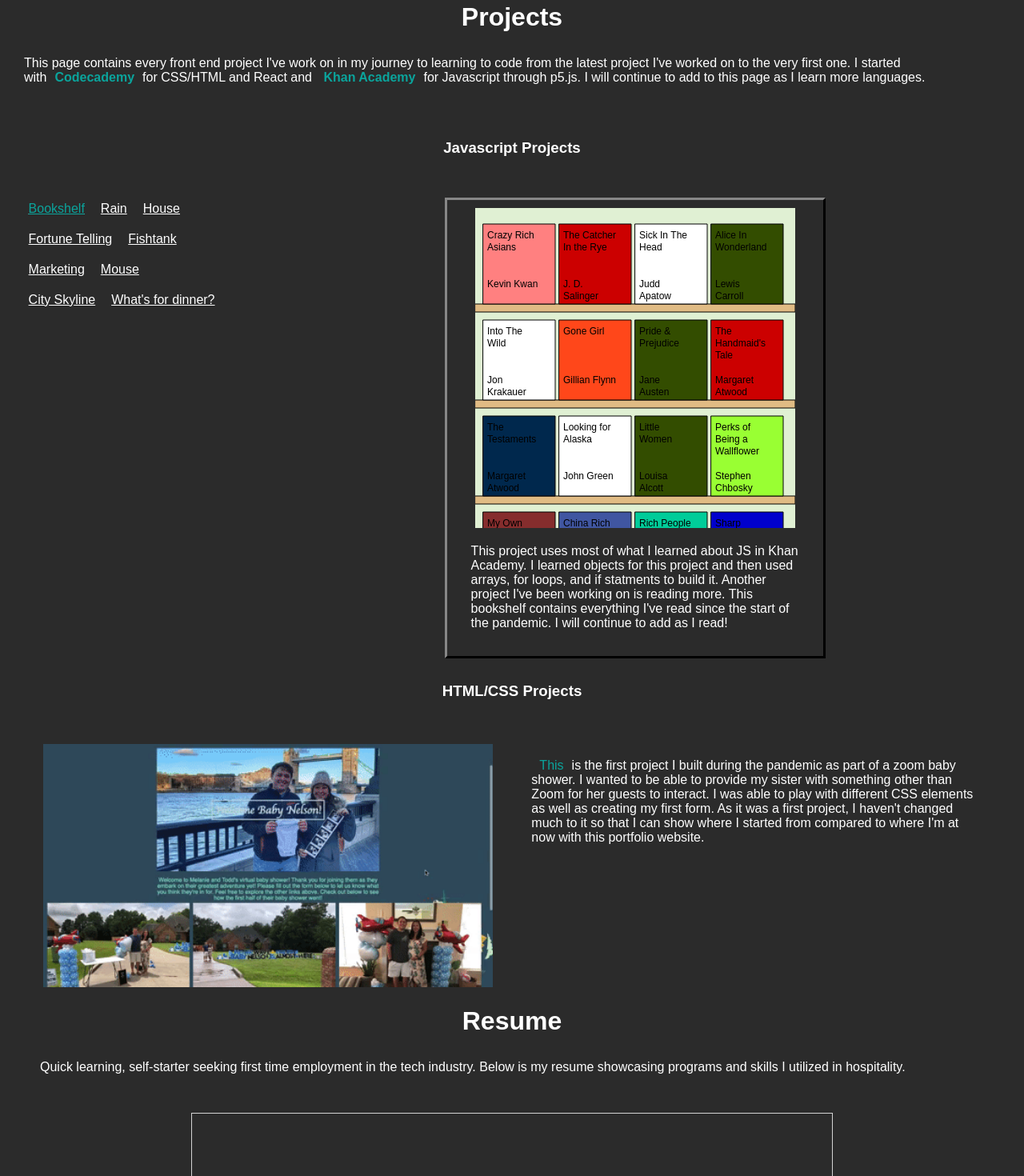
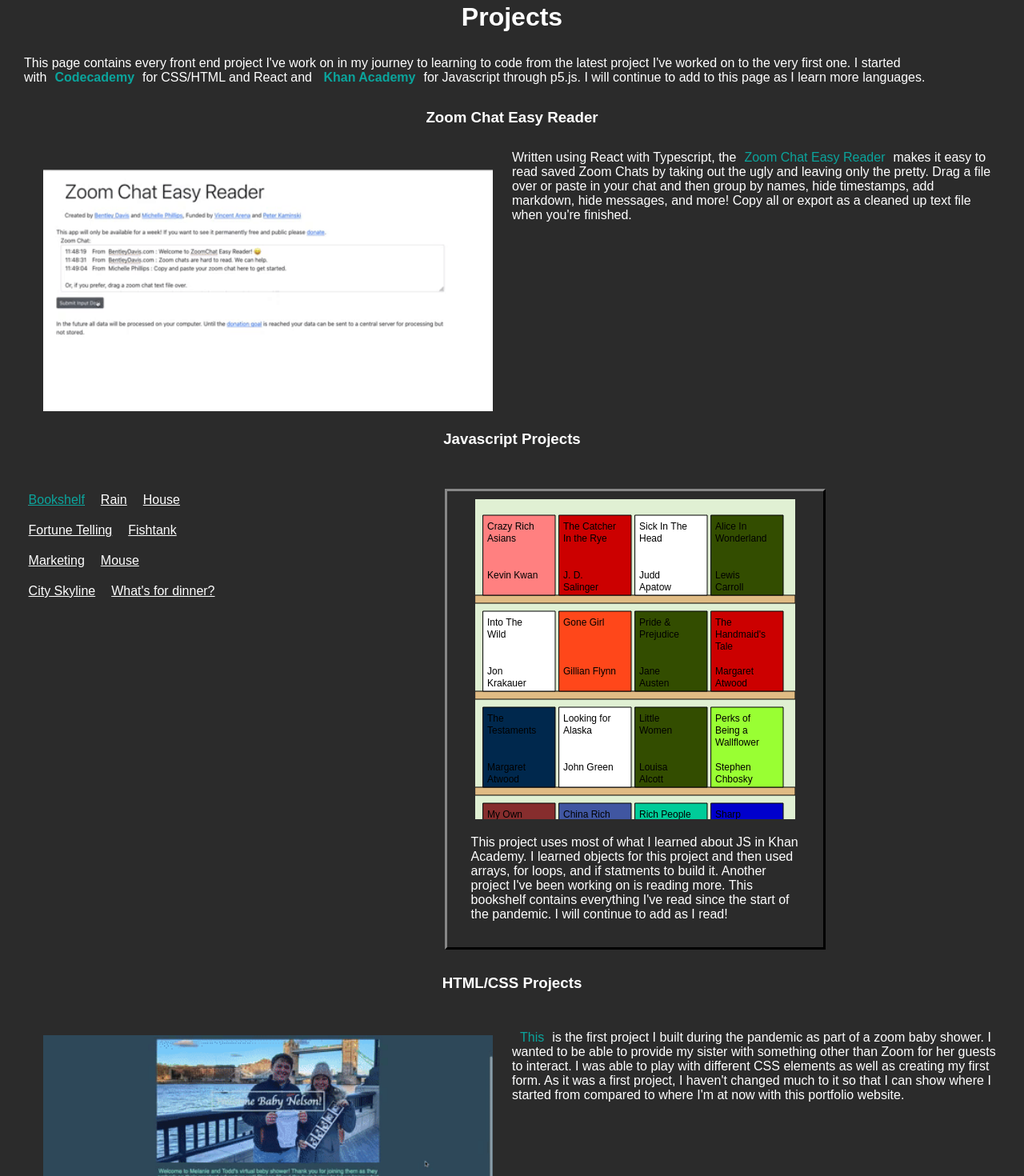
Before and after one commit to michellenicolephillips/michellenicolephillips.github.io, a React (Create React App) app: page /projects/ in a window 1280 px wide. Shown: the part 1000-2470 px from the top of the page at 80% size. Built offline with nearby package versions, Linux system fonts and the light colour scheme; grey boxes are pictures that could not be loaded.

Commit message:
updated projects to include zoomchat easy reader, added gif of zoomchat easy reader

```diff
--- a/src/components/projects.css
+++ b/src/components/projects.css
@@ -71,7 +71,7 @@ li a:hover {
           padding: 0;
 
      }
-     .gif, .htmlInfo {
+     .gif, .projectInfo {
           float: none;
           width: 90%;
           padding: 0;
--- a/src/components/projects.js
+++ b/src/components/projects.js
@@ -16,6 +16,7 @@ import Animal from './p5js-components/animal';
 import City from './p5js-components/city';
 import Plate from './p5js-components/plate';
 import websitegif from '../res/images/babyshowerwebsite.gif';
+import zoomchatgif from '../res/images/zoomChatEasyReader.gif';
 
 /* Collection of all p5 components in one section. Navbar for navigating between projects */
 
@@ -32,6 +33,15 @@ class Projects extends React.Component {
                          I started with<a className="links "href="https://www.codecademy.com/" target="_blank" rel="noreferrer"><strong>Codecademy</strong></a>for CSS/HTML and React and <a className= "links" href="https://www.khanacademy.org/" target="_blank" rel="noreferrer"><strong>Khan Academy</strong></a>for Javascript through p5.js.
                          I will continue to add to this page as I learn more languages.
                     </p>
+
+                    <h3>Zoom Chat Easy Reader</h3>
+                    <div className="content">
+                    <img className= "gif" src={zoomchatgif} alt="gif of zoomchat easy reader"/>
+                         <p className="projectInfo">
+                              Written using React with Typescript, the<a className="links" href="https://zoom-chat-easy-reader.netlify.app/" target="_blank" rel="noreferrer">Zoom Chat Easy Reader</a>makes it easy to read saved Zoom Chats by taking out
+                              the ugly and leaving only the pretty. Drag a file over or paste in your chat and then group by names, hide timestamps, add markdown, hide messages, and more! Copy all or export as a cleaned up text file when you're finished.
+                         </p>
+                    </div>
                     <p id = "projectsSmall">
                          Please turn your phone landscape to view projects in their full glory.
                     </p>
@@ -85,14 +95,14 @@ class Projects extends React.Component {
                     </Router>
                     <h3 id="html">HTML/CSS Projects</h3>
                     <div>
-                         <p className="content">
+                         <div className="content">
                               <img className= "gif" src={websitegif} alt="gif of baby shower website"/>
-                              <div className ="htmlInfo">
+                              <p className ="projectInfo">
                                    <br/>
                                    <a className="links" href="https://babynelson.life/" target="_blank" rel="noreferrer">This</a>is the first project I built during the pandemic as part of a zoom baby shower. I wanted to be able to provide my sister with something other than Zoom for her guests to interact.
                                    I was able to play with different CSS elements as well as creating my first form. As it was a first project, I haven't changed much to it so that I can show where I started from compared to where I'm at now with this portfolio website.
-                              </div>
-                         </p>
+                              </p>
+                         </div>
                     </div>
                </div>
           );
```
Also changed, not shown: src/res/images/zoomChatEasyReader.gif (added).
